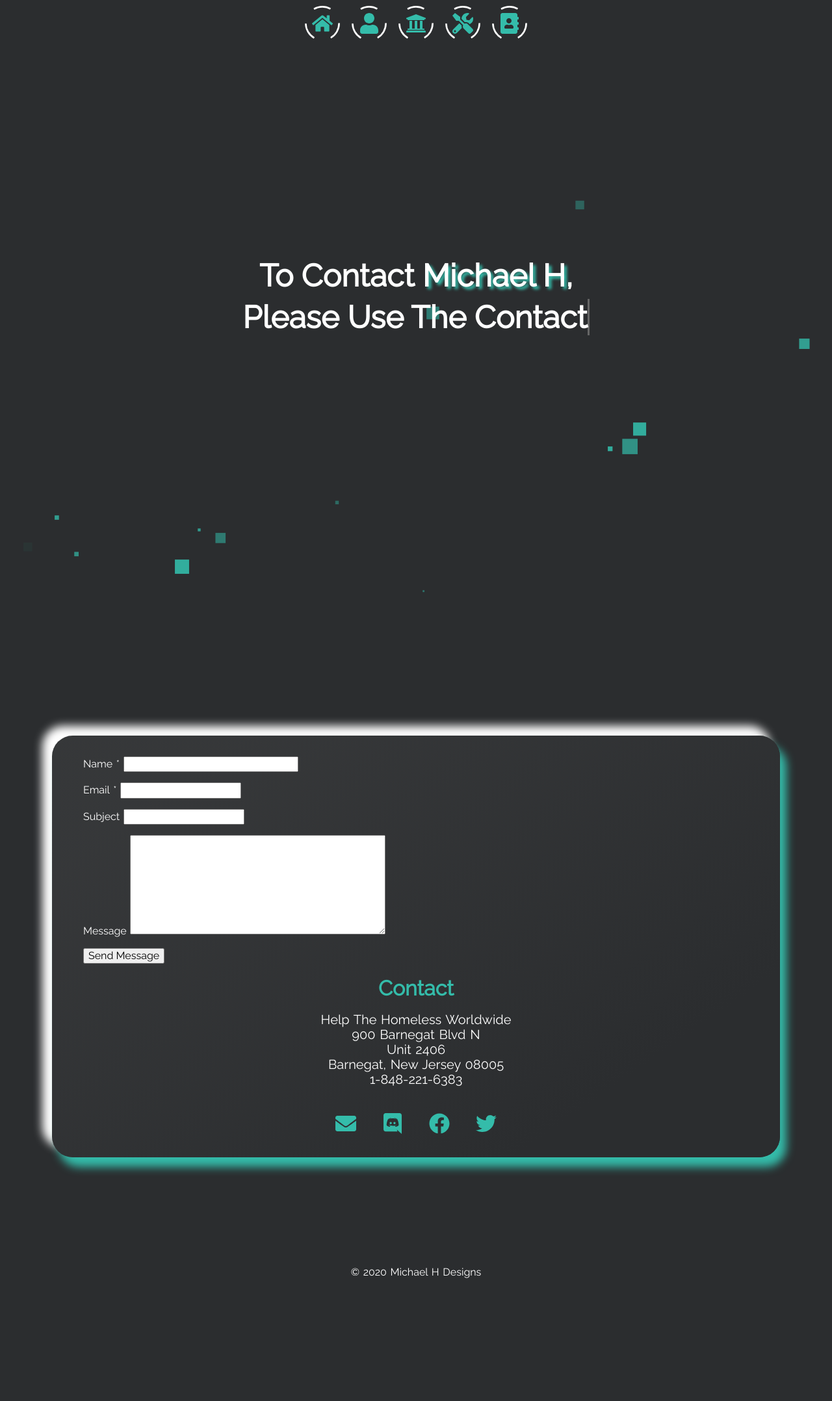
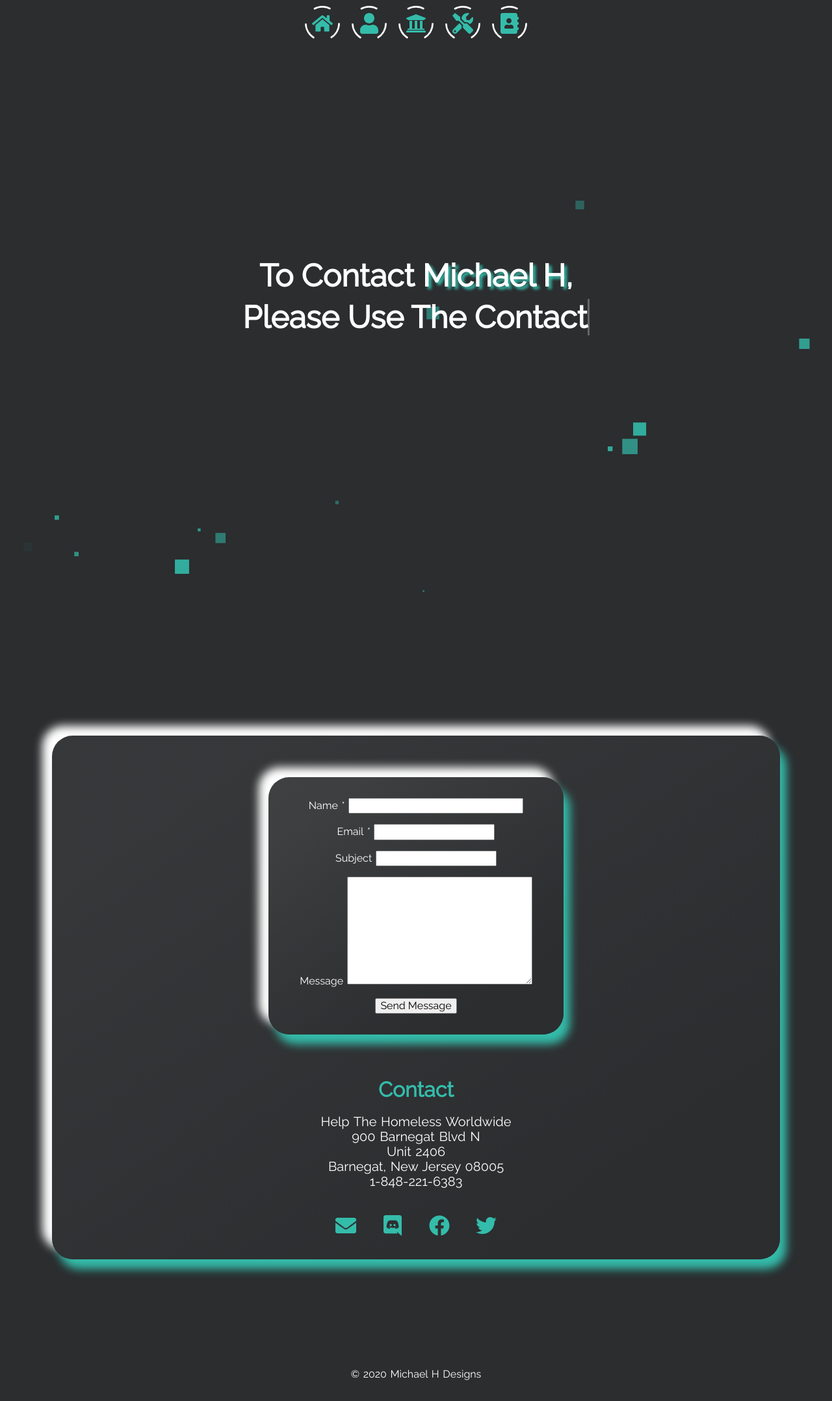
Before and after one commit to MichaelHDesigns/contact, a Jekyll site: the page built from index.html, in a window 1280 px wide. Shown: the whole page at 65% size. Built offline with Jekyll 4.4.1, drawn with Linux system fonts in a browser that asks for light colours; before the commit the page ends 1999 px from its top, so only the background shows below that.

Commit message:
Update section-contact.html

```diff
--- a/_includes/section-contact.html
+++ b/_includes/section-contact.html
@@ -1,15 +1,15 @@
 <!-- start contact content -->
-<div class="mu-contact-content">
+<section>
+<div class="landing-icons">
 <div class="row">
-<div class="col-md-6">
- <div class="mu-contact-left">
-<form class="contactform" action="https://formspree.io/hthcoin@gmail.com" method="POST" />
- <p class="comment-form-author">
+ <div class="card neumorphism-card-big">
+<form class="contactform" action="https://formspree.io/hthcoin@gmail.com" method="POST" style="text-align: center">
+ <p class="comment-form-author" style="text-align: center">
  <label for="author">Name <span class="required">*</span>
 </label>
  <input type="text" required="required" size="30" value="" name="author">
  </p>
- <p class="comment-form-email">
+ <p class="comment-form-email" style="text-align: center">
  <label for="email">Email <span class="required">*</span>
 </label> <input type="email" required="required" aria-required="true" value="" name="email">
  </p>
@@ -19,15 +19,14 @@
  </p>
 <p class="comment-form-comment">
 <label for="comment">Message</label>
-<textarea required="required" aria-required="true" rows="8" cols="45" name="comment">
-</textarea>
+<textarea required="required" aria-required="true" rows="8" cols="45" name="comment" style="margin: 0px; width: 279px; height: 160px;"></textarea>
  </p>
 <p class="form-submit">
  <input type="submit" value="Send Message" class="mu-post-btn" name="submit">
  </p>
 </form>
  </div>
-</div>
+</div></div></section>
 
 
 
```
